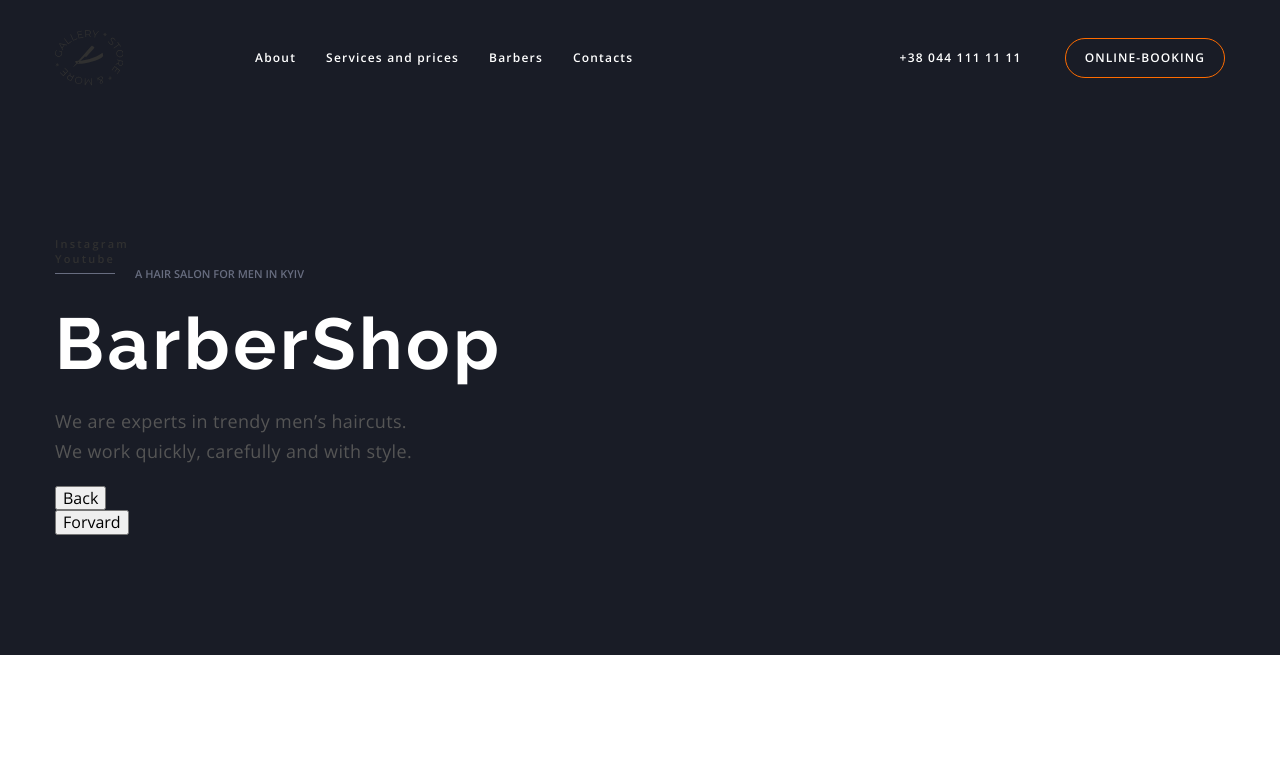
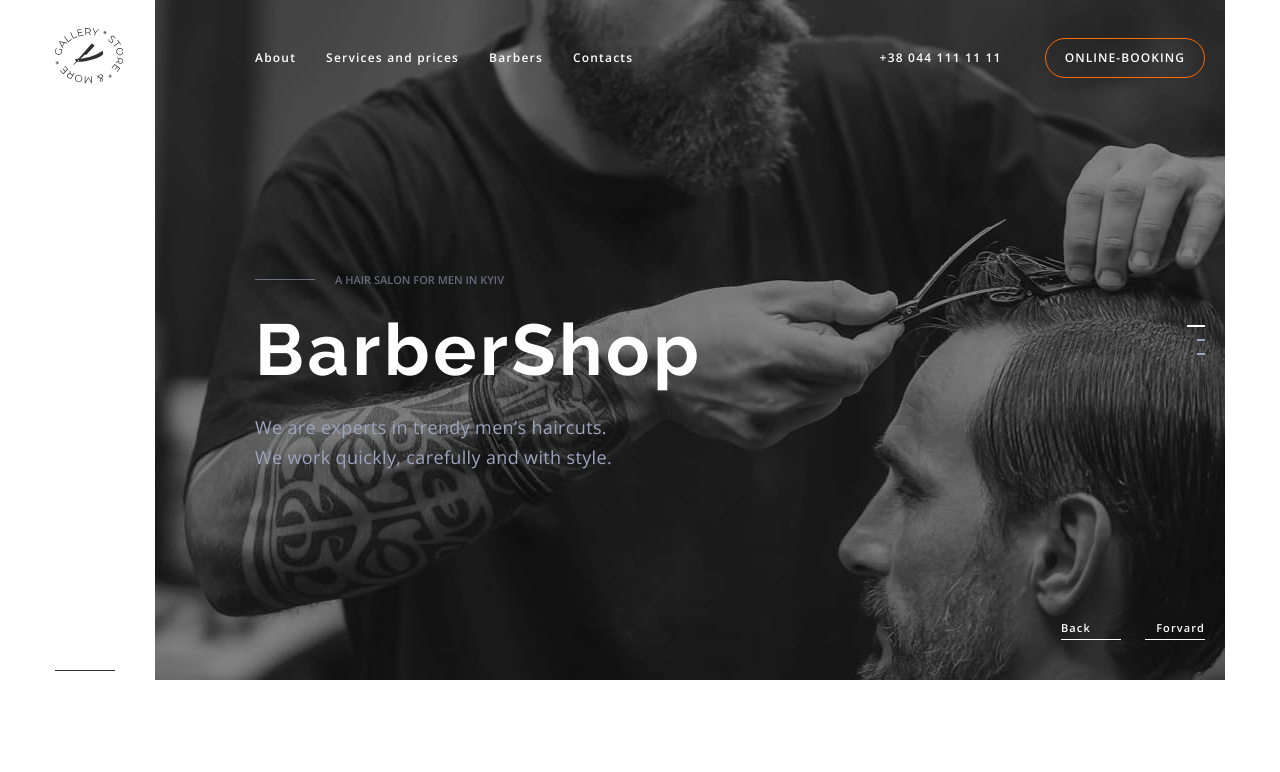
Before and after one commit to VolodymyrSyzonenko/barbershop, a plain HTML site: page index.html in a window 1280 px wide. Shown: the top 772 px of the page. Drawn offline with nearby package versions, Linux system fonts and the light colour scheme.

Commit message:
hero section + scrolling header

```diff
--- a/css/style.css
+++ b/css/style.css
@@ -1,4 +1,5 @@
 :root {
+  /* Text colors */
   --main-title-color: #ffffff;
   --upper-title-color: #303030;
   --upper-title-color-theme-dark: rgba(157, 164, 189, 0.6);
@@ -7,9 +8,11 @@
   --accent-color: #ff6c00;
   --background-color: #191c26;
 
+/* Buttons colors */
   --main-btn-color: #ffffff;
   --secondary-btn-color: #303030;
 
+/* Others */
   --indent: 30px;
   --items: 3;
 }
@@ -157,12 +160,17 @@ img {
 /* Header */
 
 .header {
-  background-color: var(--background-color);
+  position: fixed;
+  top: 0;
+  left: 0;
+  width: 100%;
+  z-index: 2;
 }
 
-.header-logo {
-  fill: rgba(48, 48, 48, 1);
+.header.no-transparency {
+background-color: rgba(25, 28, 38, 0.3);
 }
+
 
 .header-container {
   display: flex;
@@ -170,13 +178,14 @@ img {
 }
 
 .header-link {
-  width: 68px;
-  height: 56px;
   margin-right: 132px;
-  /* background-image: url(../images/icons/logo.svg);
-  background-position: center;
-  background-repeat: no-repeat;
-  background-size: contain; */
+}
+.header-logo {
+  fill: rgba(48, 48, 48, 1);
+}
+
+.header.no-transparency .header-logo {
+  fill: #ffffff;
 }
 
 .header-nav {
@@ -194,11 +203,13 @@ img {
   display: block;
   padding-top: 50px;
   padding-bottom: 50px;
+
   font-size: 12px;
   font-weight: 600;
   line-height: 1.33;
   letter-spacing: 1.2px;
   text-align: left;
+
   color: var(--main-title-color);
 }
 
@@ -223,17 +234,38 @@ img {
   display: flex;
   align-items: center;
   gap: 43px;
+  padding-right: 20px;
 }
 
-/* --------HEADER--------- */
 
 /* ---------HERO---------- */
-.hero {
-  background-color: var(--background-color);
+
+.hero-container {
+  display: flex;
 }
 
-/* .medialist {}*/
-.hero-link {
+.hero-left-side {
+width: 100px;
+display: flex;
+align-items: flex-end;
+}
+
+.media-list {
+  display: flex;
+  align-items: center;
+  gap: 40px;
+}
+
+.media-list::before {
+  content: '';
+  display: block;
+  width: 60px;
+  height: 1px;
+
+  background-color: var(--secondary-btn-color);
+}
+
+.media-link {
   color: var(--upper-title-color);
   font-size: 11px;
   font-style: normal;
@@ -242,14 +274,97 @@ img {
   letter-spacing: 2.2px;
 }
 
-.hero-link:hover,
-.hero-link:focus {
+.media-link:hover,
+.media-link:focus {
   color: var(--accent-color);
+}
+
+.hero-right-side {
+  position: relative;
+  flex-grow: 1;
+  padding-top: 272px;
+  padding-bottom: 208px;
+  padding-left: 100px;
+
+  background-color:rgba(25, 28, 38, 0.20);;
+  background-image: url(../images/header/slider-img3.jpeg);
+  background-size: cover;
+  background-position: center;
+  background-repeat: no-repeat;
 }
 
 .hero-undertitle {
   width: 360px;
+  color: var(--under-tittle-color-theme-dark);
+  font-family: 'Open Sans';
+  font-size: 18px;
+  font-style: normal;
+  font-weight: 400;
+  line-height: 30px;
+  letter-spacing: 0.36px;
 }
+
+.slider-pagination {
+  position: absolute;
+  right: 20px;
+  top: calc(50% - 15px);
+}
+
+.slider-pagination-item {
+  margin-left: auto;
+  width: 8px;
+  height: 2px;
+  background-color: var(--under-tittle-color-theme-dark);
+}
+
+.slider-pagination-item:not(:last-child) {
+  margin-bottom: 12px;
+}
+
+.slider-pagination-item.active {
+  width: 18px;
+  background-color: #ffffff;
+}
+
+.slider-list {
+  position: absolute;
+  right: 20px;
+  bottom: 40px;
+
+  display: flex;
+  align-items: center;
+  gap: 24px;
+}
+
+.slider-btn {
+  width: 60px;
+  height: 24px;
+
+  padding: 0;
+  /* font-family: 'Open Sans'; */
+  font-size: 11px;
+  font-style: normal;
+  font-weight: 600;
+  line-height: normal;
+  letter-spacing: 1.1px;
+
+  color: var(--main-title-color);
+  background-color: transparent;
+  border: none;
+  border-bottom: 1px solid #fff;
+  cursor: pointer;
+}
+
+.slider-btn.prev {
+  text-align: left;
+}
+.slider-btn.next {
+  text-align: right;
+}
+
+/* .current {
+  color: #f7f7f7;
+} */
 
 /* ---------ABOUT--------- */
 .about-container {
--- a/index.html
+++ b/index.html
@@ -18,7 +18,7 @@
 
 <body>
   <!-- Header section -->
-  <header class="header">
+  <header class="header" data-header>
     <div class="header-container container">
       <a class="header-link" href="/index.html">
         <svg class="header-logo" width="68" height="56">
@@ -49,32 +49,40 @@
   <!-- Mane section -->
   <main>
     <!-- Hero section -->
-    <section class="hero section">
-      <div class="container">
-        <ul class="medialist list">
-          <li class="hero-link">
-            <a href="" target="_blank" rel="noopener noreferrer nofollow" class="hero-link link">Instagram</a>
-          </li>
-          <li class="hero-link">
-            <a href="" target="_blank" rel="noopener noreferrer nofollow" class="hero-link link">Youtube</a>
-          </li>
-        </ul>
+    <section class="hero">
+      <div class="hero-container container">
+        <div class="hero-left-side">
+          <ul class="media-list list">
+            <li >
+              <a class="media-link link" href="" target="_blank" rel="noopener noreferrer nofollow" class="hero-link link">Instagram</a>
+            </li>
+            <li>
+              <a class="media-link link" href="" target="_blank" rel="noopener noreferrer nofollow" class="hero-link link">Youtube</a>
+            </li>
+          </ul>
+        </div>
         <div class="hero-right-side">
           <p class="uppertitle uppertitle-theme-dark">A hair salon for men in Kyiv</p>
           <h1 class="main-title">BarberShop</h1>
-          <p class="hero-undertitle undertitle undertitle-theme-dark">
+          <p class="hero-undertitle  undertitle-theme-dark">
             We are experts in trendy men’s haircuts. We work quickly, carefully
             and with style.
           </p>
-        </div>
-        <ul class="slider-list list">
+
+          <ul class="list slider-pagination">
+            <li class="slider-pagination-item active"></li>
+            <li class="slider-pagination-item"></li>
+            <li class="slider-pagination-item"></li>
+          </ul>
+          <ul class="slider-list list">
           <li class="slider-item">
-            <button class="slider-btn" type="button">Back</button>
+            <button class="slider-btn prev" type="button">Back</button>
           </li>
           <li class="slider-item">
-            <button class="slider-btn" type="button">Forvard</button>
+            <button class="slider-btn next" type="button">Forvard</button>
           </li>
         </ul>
+        </div>
       </div>
     </section>
     <!-- About section -->
@@ -372,6 +380,7 @@
     </div>
     </section>
   </footer>
+  <script src="./js/header-scroll.js"></script>
 </body>
 
 </html>
--- /dev/null
+++ b/js/header-scroll.js
@@ -0,0 +1,14 @@
+window.onscroll = () => changeBackground();
+
+function changeBackground() {
+    const header = document.querySelector('[data-header]');
+    const headerOffsetTrigger = header.offsetHeight;
+    const pageOffset = window.pageYOffset;
+
+    if (pageOffset > headerOffsetTrigger) {
+        header.classList.add('no-transparency');
+    }   else {
+        header.classList.remove('no-transparency');
+    }
+
+}
```
Also changed, not shown: 1 other file.
